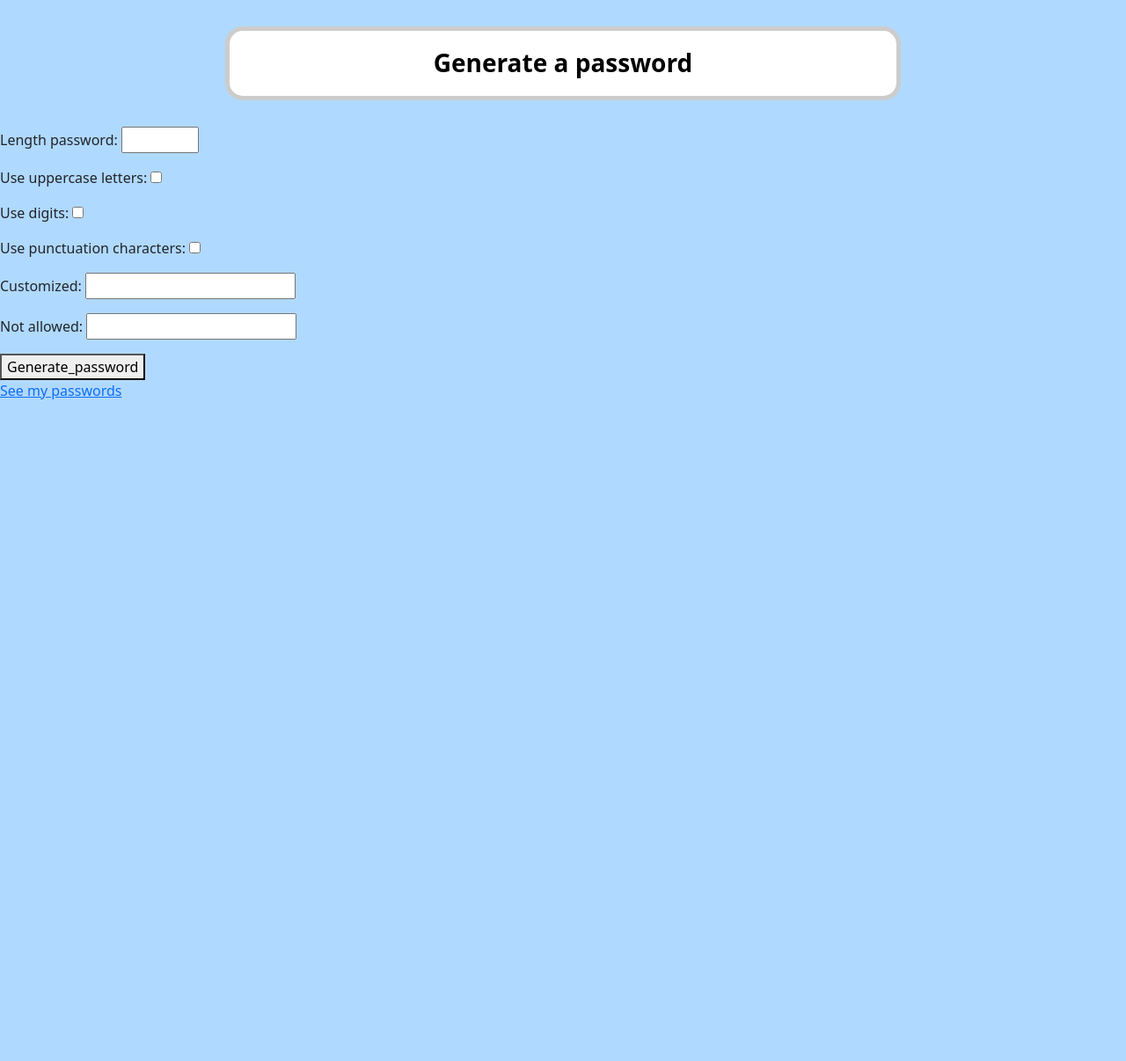
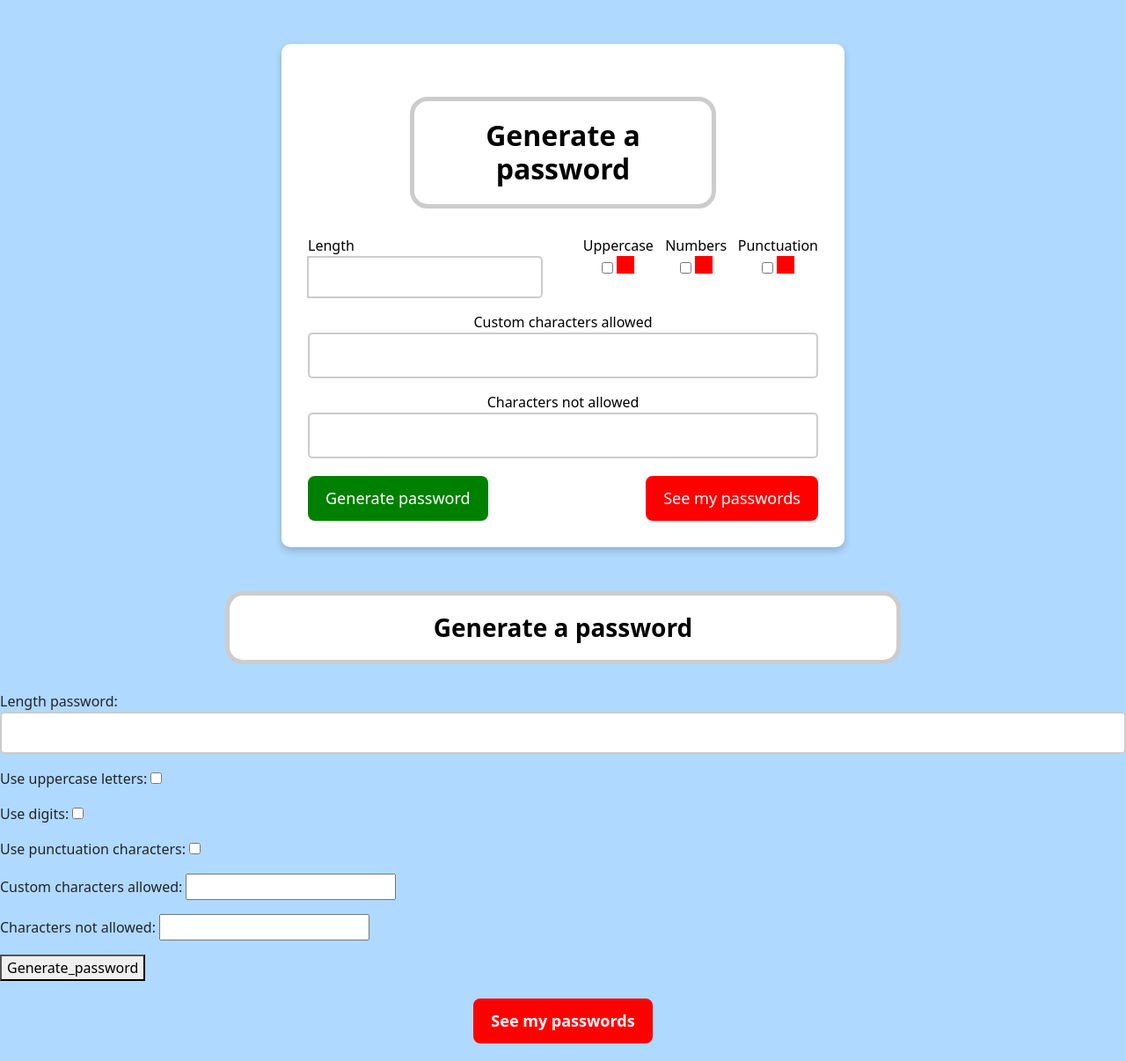
Before and after one commit to Tzintzun444/Django-pswrd_entropy_gen, a Django app: page /generator/generate-passwords/ in a window 1280 px wide. Shown: the part 74-1280 px from the top of the page at 88% size. Before the commit the page ends 528 px from the top, so only its background shows below. Run offline with Django 5.2, Linux system fonts and the light colour scheme; the visitor is signed in with stand-in values (Sample User, id 1).

Commit message:
Trying to make a better generator form

```diff
--- a/generator/forms.py
+++ b/generator/forms.py
@@ -3,9 +3,21 @@ from django import forms
 
 class CreatePasswordForm(forms.Form):
 
-    length_password = forms.IntegerField(min_value=1, max_value=30)
-    use_uppercase_letters = forms.BooleanField(required=False)
-    use_digits = forms.BooleanField(required=False)
-    use_punctuation_characters = forms.BooleanField(required=False)
-    customized = forms.CharField(max_length=50, required=False)
-    not_allowed = forms.CharField(max_length=50, required=False)
+    length_password = forms.IntegerField(
+        min_value=1, max_value=30
+    )
+    use_uppercase_letters = forms.BooleanField(
+        required=False
+    )
+    use_digits = forms.BooleanField(
+        required=False
+    )
+    use_punctuation_characters = forms.BooleanField(
+        required=False
+    )
+    custom_characters_allowed = forms.CharField(
+        max_length=50, required=False
+    )
+    characters_not_allowed = forms.CharField(
+        max_length=50, required=False
+    )
--- /dev/null
+++ b/generator/static/generator/css/generate_passwords.css
@@ -0,0 +1,133 @@
+.form-container {
+    background-color: white;
+    color: black;
+    width: 50%;
+    margin: 50px auto;
+    padding: 30px;
+    border-radius: 10px;
+    box-shadow: 0 4px 8px rgba(0, 0, 0, 0.2);
+    text-align: center;
+}
+
+/* 🔹 Estilo del título */
+.h3 {
+    margin-bottom: 20px;
+    font-size: 24px;
+}
+
+/* 🔹 Estilo de las filas */
+.row {
+    display: flex;
+    justify-content: space-between;
+    gap: 20px;
+}
+
+/* 🔹 Campo de longitud */
+.input-group {
+    flex: 1;
+}
+
+input[type="number"] {
+    width: 100%;
+    padding: 10px;
+    border: 2px solid #ccc;
+    border-radius: 5px;
+    font-size: 16px;
+}
+
+/* 🔹 Grupo booleano */
+.boolean-group {
+    flex: 2;
+    text-align: left;
+}
+
+.checkbox-wrapper {
+    display: flex;
+    justify-content: space-between;
+    gap: 10px;
+}
+
+/* 🔹 Estilos de los checkbox */
+.boolean-group label {
+    display: flex;
+    align-items: center;
+    padding: 10px;
+    border-radius: 5px;
+    border: 2px solid #ccc;
+    cursor: pointer;
+}
+
+/* 🔥 Efecto visual de booleanos */
+input[type="checkbox"]:checked + .check-icon {
+    background-color: green;
+    content: "✔️";
+    display: inline-block;
+    width: 20px;
+    height: 20px;
+    text-align: center;
+    font-size: 16px;
+}
+
+input[type="checkbox"]:not(:checked) + .check-icon {
+    background-color: red;
+    content: "❌";
+    display: inline-block;
+    width: 20px;
+    height: 20px;
+    text-align: center;
+    font-size: 16px;
+}
+
+/* 🔹 Campos de texto grandes */
+.full-width {
+    width: 100%;
+    margin-top: 15px;
+}
+
+.full-width input {
+    width: 100%;
+    padding: 12px;
+    border: 2px solid #ccc;
+    border-radius: 5px;
+    font-size: 16px;
+}
+
+/* 🔹 Botones */
+.button-row {
+    display: flex;
+    justify-content: space-between;
+    margin-top: 20px;
+}
+
+/* 🔥 Botón de enviar */
+.btn-submit {
+    background-color: green;
+    color: white;
+    font-size: 18px;
+    padding: 12px 20px;
+    border: none;
+    border-radius: 8px;
+    cursor: pointer;
+    transition: 0.3s;
+}
+
+.btn-submit:hover {
+    background-color: darkgreen;
+    transform: scale(1.08);
+}
+
+/* 🔥 Botón de cancelar (link con estilo de botón) */
+.btn-cancel {
+    background-color: red;
+    color: white;
+    font-size: 18px;
+    padding: 12px 20px;
+    border-radius: 8px;
+    text-decoration: none;
+    transition: 0.3s;
+}
+
+.btn-cancel:hover {
+    background-color: darkred;
+    transform: scale(1.08);
+}
--- /dev/null
+++ b/generator/static/generator/css/generator.css
@@ -0,0 +1,19 @@
+.btn-center {
+    display: block;
+    width: fit-content;
+    margin: 20px auto;
+    background-color: red;
+    color: white;
+    text-decoration: none;
+    font-size: 18px;
+    font-weight: bold;
+    padding: 12px 20px;
+    border-radius: 8px;
+    cursor: pointer;
+    transition: 0.3s ease-in-out;
+}
+
+.btn-center:hover {
+    background-color: darkred;
+    transform: scale(1.05);
+}
--- a/generator/templates/generator.html
+++ b/generator/templates/generator.html
@@ -1,12 +1,66 @@
 {% extends 'base.html' %}
 
 {% block head %}
+    {% load static %}
+    <link rel="stylesheet" href="{% static 'generator/css/generator.css' %}?v=1">
+    <link rel="stylesheet" href="{% static 'generator/css/generate_passwords.css' %}?v=1">
     <title>
         Generate passwords
     </title>
 {% endblock head%}
 
 {% block body %}
+
+    <div class="form-container">
+    <h2 class="content">Generate a password</h2>
+
+    <form method="post">
+        {% csrf_token %}
+
+        <div class="row">
+            <div class="input-group">
+                <label for="id_length">Length</label>
+                {{ form.length_password }}
+            </div>
+
+            <div class="input-group">
+                <div class="checkbox-wrapper">
+                    <div class="checkbox-item">
+                        <label for="id_option1">Uppercase</label>
+                        {{ form.use_uppercase_letters }} <span class="check-icon"></span>
+                    </div>
+                    <div class="checkbox-item">
+                        <label for="id_option2">Numbers</label>
+                        {{ form.use_digits }} <span class="check-icon"></span>
+                    </div>
+                    <div class="checkbox-item">
+                        <label for="id_option3">Punctuation</label>
+                        {{ form.use_punctuation_characters }} <span class="check-icon"></span>
+                    </div>
+                </div>
+            </div>
+        </div>
+
+        <div class="full-width">
+            <label for="id_field1">Custom characters allowed</label>
+            {{ form.custom_characters_allowed }}
+        </div>
+
+        <div class="full-width">
+            <label for="id_field2">Characters not allowed</label>
+            {{ form.characters_not_allowed }}
+        </div>
+
+        <div class="button-row">
+            <button type="submit" class="btn-submit">Generate password</button>
+            <a href="{% url 'my_passwords' %}" class="btn-cancel">See my passwords</a>
+        </div>
+    </form>
+    {% if password %}
+        <p><strong>La contraseña generada fue:</strong> {{password}}</p>
+    {% endif %}
+</div>
+
     <h3 class="content">Generate a password</h3>
     <form method="post">
         {% csrf_token %}
@@ -16,9 +70,7 @@
         </button>
     </form>
 
-    {% if password %}
-        <p><strong>La contraseña generada fue:</strong> {{password}}</p>
-    {% endif %}
 
-    <a href="{% url 'my_passwords' %}">See my passwords</a>
+
+    <a href="{% url 'my_passwords' %}" class="btn-center">See my passwords</a>
 {% endblock body %}
--- a/generator/views.py
+++ b/generator/views.py
@@ -21,16 +21,16 @@ class CreatePasswordView(LoginRequiredMixin, FormView):
         use_uppercase_letters = form.cleaned_data['use_uppercase_letters']
         use_digits = form.cleaned_data['use_digits']
         use_punctuation_characters = form.cleaned_data['use_punctuation_characters']
-        customized = form.cleaned_data['customized']
-        not_allowed = form.cleaned_data['not_allowed']
+        custom_characters_allowed = form.cleaned_data['custom_characters_allowed']
+        characters_not_allowed = form.cleaned_data['characters_not_allowed']
 
         password = Generator.generate_password(
             length=length_password,
             use_uppercase=use_uppercase_letters,
             use_numbers=use_digits,
             use_punctuations=use_punctuation_characters,
-            customized=customized,
-            not_allowed=not_allowed
+            customized=custom_characters_allowed,
+            not_allowed=characters_not_allowed
 
         )
 
@@ -69,7 +69,7 @@ class PasswordListView(LoginRequiredMixin, ListView):
     model = Password
     template_name = 'list-passwords.html'
     context_object_name = 'passwords'
-    paginate_by = 3
+    paginate_by = 5
 
     def get_queryset(self):
         return Password.objects.filter(user=self.request.user).order_by('id')
--- a/static/css/general_styles.css
+++ b/static/css/general_styles.css
@@ -50,10 +50,11 @@ h1:hover{
     font-weight: bold;
     border: none;
     cursor: pointer;
-    transition: transform 0.3s ease-in-out;
+    transition: 0.3s ease-in-out;
 }
 
 .btn-header:hover{
+    background-color: #5bc5f7 !important;
     transform: scale(1.05);
 }
 
--- a/templates/base.html
+++ b/templates/base.html
@@ -2,7 +2,7 @@
 <html lang="es">
 <head>
     {% load static %}
-    <link rel="stylesheet" href="{% static 'css/general_styles.css' %}">
+    <link rel="stylesheet" href="{% static 'css/general_styles.css' %}?v=1">
     <meta charset="UTF-8">
     <meta name="viewport" content="width=device-width, initial-scale=1.0">
     <link href="https://cdn.jsdelivr.net/npm/bootstrap@5.3.0/dist/css/bootstrap.min.css" rel="stylesheet">
--- a/users/templates/registrate_client.html
+++ b/users/templates/registrate_client.html
@@ -1,6 +1,8 @@
 {% extends 'base.html' %}
 
 {% block head %}
+    {% load static %}
+    <link rel="stylesheet" href="{% static 'users/css/register_user.css' %}?v=1">
     <title>
         Registrate client
     </title>
@@ -11,6 +13,6 @@
     <form method="post">
         {% csrf_token %}
         {{ form.as_p }}
-        <button type="submit">Create</button>
+        <button class="btn" type="submit">Register</button>
     </form>
 {% endblock body %}
```
Also changed, not shown: generator/static/generator/css/list_passwords.css (added, +55 -0 lines), generator/templates/list-passwords.html (+30 -11 lines), users/forms.py (+22 -1 lines), users/static/users/css/register_user.css (added, +85 -0 lines), users/templates/registrate_admin.html (+10 -6 lines), users/views.py (+32 -9 lines).
